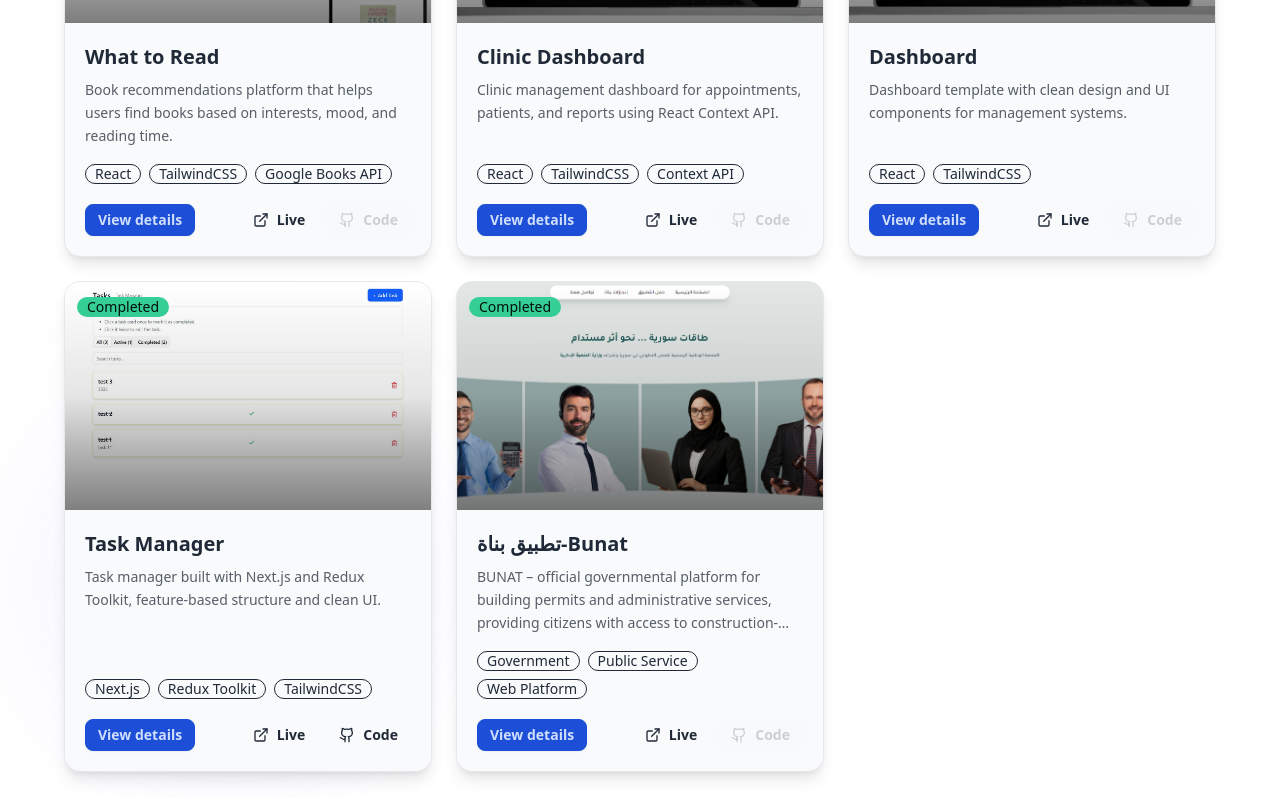
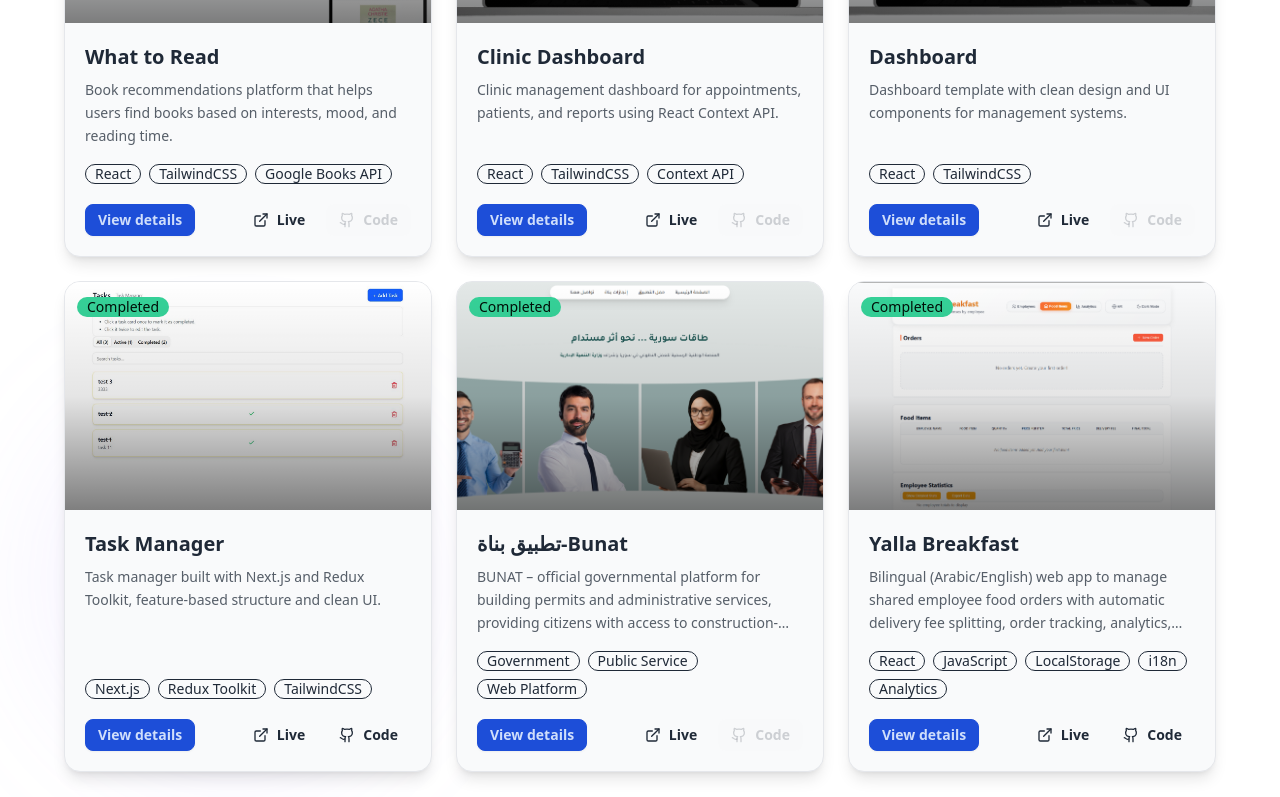
Before and after one commit to HomamAlyaghshi/portfolio, a React (Create React App) app: page /projectspage in a window 1280 px wide. Shown: the part 2000-2797 px from the top of the page. Built offline with nearby package versions, Linux system fonts and the light colour scheme.

Commit message:
project 15

```diff
--- a/src/data/projectsData.js
+++ b/src/data/projectsData.js
@@ -138,4 +138,13 @@ export const projectsData = [
     tags: ["Government", "Public Service", "Web Platform"],
     completed: true,
   },
+   {
+    name: "Yalla Breakfast",
+    image: "/images/project15.png",
+    liveUrl: "https://employee-food-accounting.vercel.app/",
+    description:
+      "Bilingual (Arabic/English) web app to manage shared employee food orders with automatic delivery fee splitting, order tracking, analytics, and local data management.",
+    tags: ["React", "JavaScript", "LocalStorage", "i18n", "Analytics"],
+    completed: true,
+  },
 ];
```
Also changed, not shown: public/images/project15.png (added).
